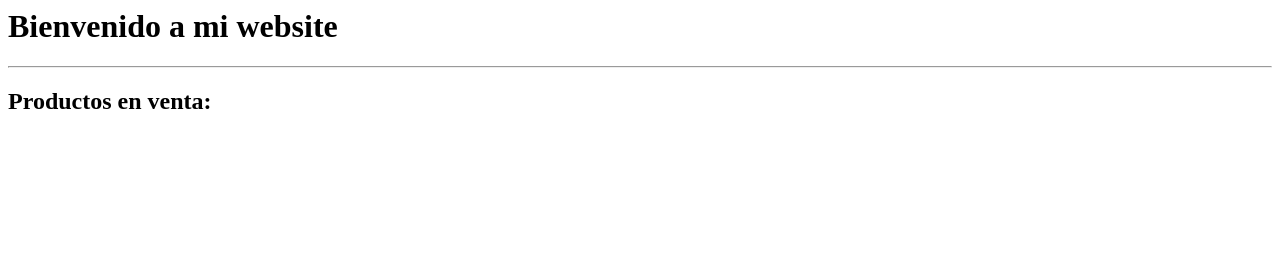
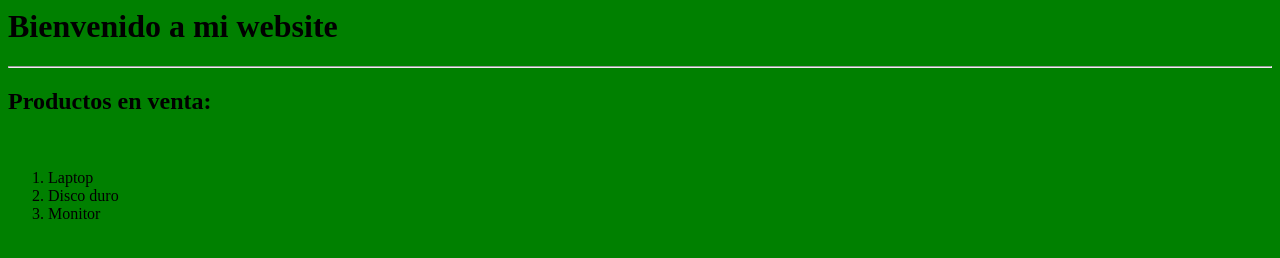
Before and after one commit to zevallosv88-cmd/EJERCICIOT, a plain HTML site: page index.html in a window 1280 px wide. Drawn offline with Linux system fonts and the light colour scheme.

Commit message:
Se agrego lista de productos y color de fondo

```diff
--- a/index.html
+++ b/index.html
@@ -2,9 +2,15 @@
 <head>
     <title> Braulio </title>
 </head>
-<body>
+<body bgcolor="green">
     <h1> Bienvenido a mi website </h1>
     <hr>
     <h2> Productos en venta:</h2>
+    <br>
+    <ol>
+        <li> Laptop </li>
+        <li> Disco duro </li>
+        <li> Monitor </li>
+    </ol>
 </body>
 </html>
```
